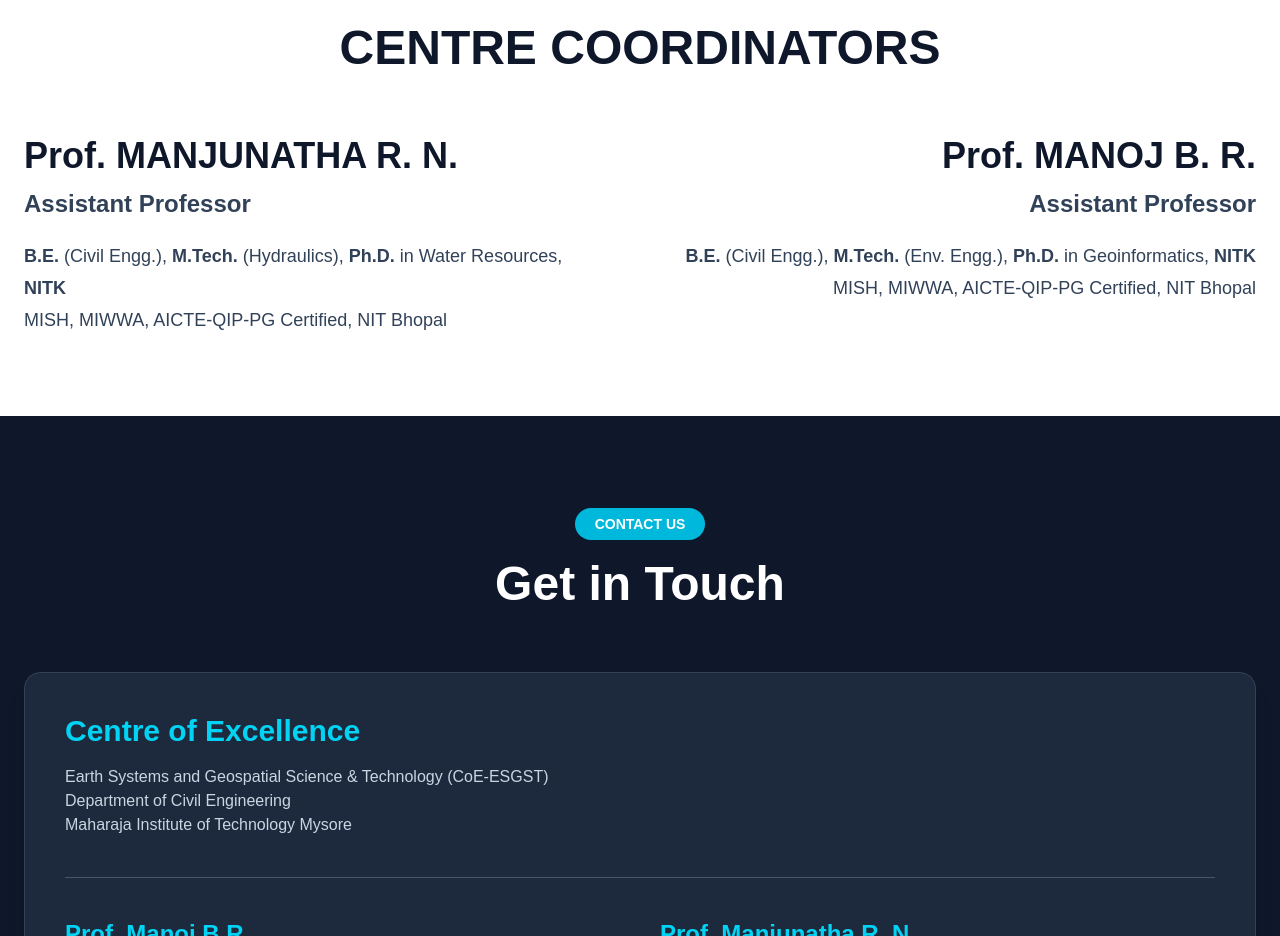
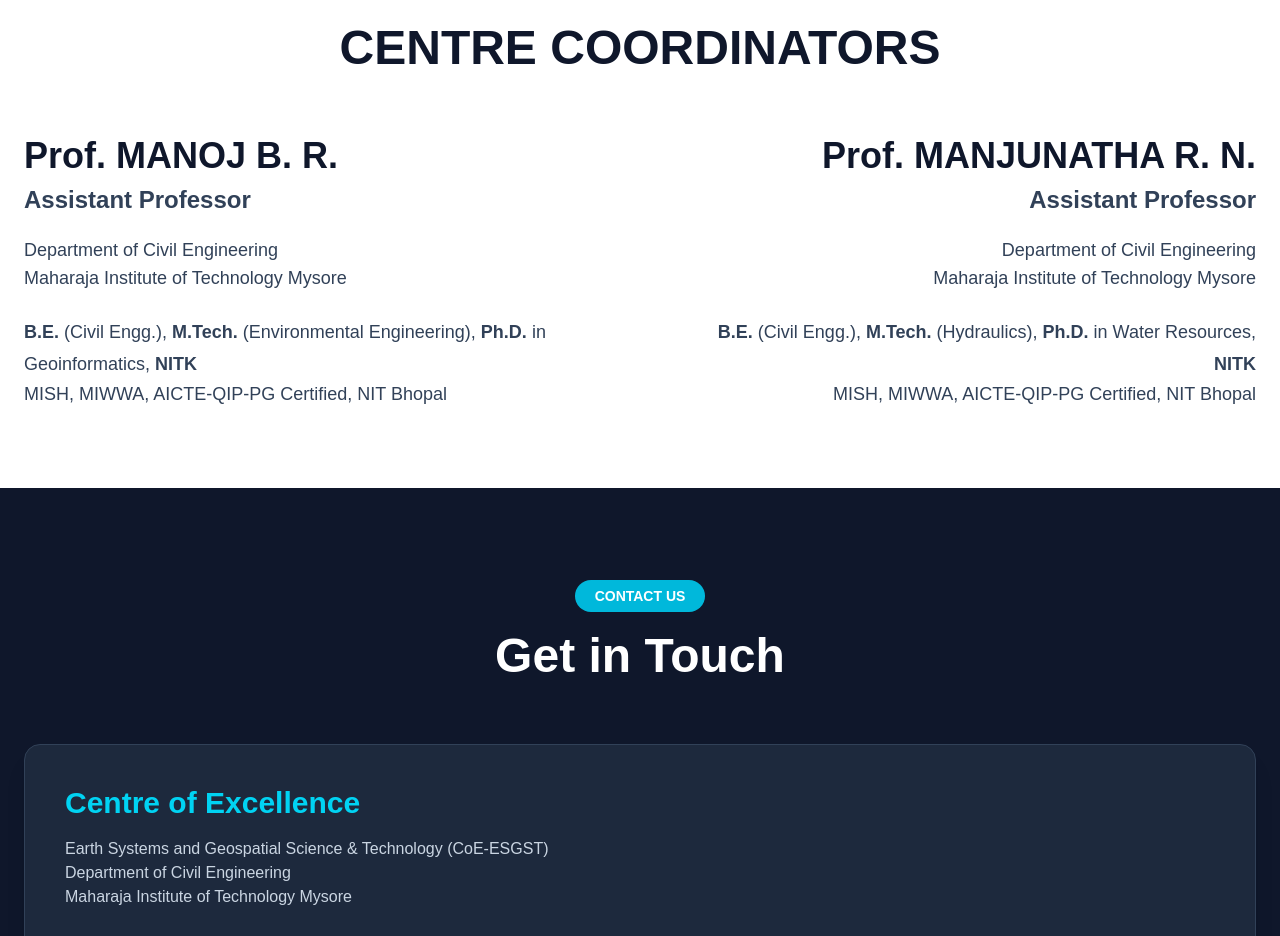
Before and after one commit to coe-esgst-mitm/coe-website, a Next.js app: page / in a window 1280 px wide. Shown: the part 2740-3676 px from the top of the page. Built offline with nearby package versions, Linux system fonts and the light colour scheme.

Commit message:
Describe the update

```diff
--- a/components/CentreCoordinators.tsx
+++ b/components/CentreCoordinators.tsx
@@ -10,56 +10,68 @@
 
         <div className="grid md:grid-cols-2 gap-20">
 
-          {/* Left Coordinator */}
+          {/* Left */}
 
           <div className="text-left">
+
+            <h3 className="text-4xl font-bold text-slate-900">
+              Prof. MANOJ B. R.
+            </h3>
+
+            <h4 className="text-2xl font-semibold mt-2 text-slate-700">
+              Assistant Professor
+            </h4>
+
+            <p className="mt-5 text-lg text-slate-700">
+              Department of Civil Engineering
+            </p>
+
+            <p className="text-lg text-slate-700">
+              Maharaja Institute of Technology Mysore
+            </p>
+
+            <p className="mt-6 text-lg text-slate-700 leading-8">
+              <strong>B.E.</strong> (Civil Engg.),
+              <strong> M.Tech.</strong> (Environmental Engineering),
+              <strong> Ph.D.</strong> in Geoinformatics,
+              <strong> NITK</strong>
+            </p>
+
+            <p className="text-lg text-slate-700">
+              MISH, MIWWA, AICTE-QIP-PG Certified, NIT Bhopal
+            </p>
+
+          </div>
+
+          {/* Right */}
+
+          <div className="text-right">
 
             <h3 className="text-4xl font-bold text-slate-900">
               Prof. MANJUNATHA R. N.
             </h3>
 
-            <h4 className="text-2xl font-semibold mt-3 text-slate-700">
+            <h4 className="text-2xl font-semibold mt-2 text-slate-700">
               Assistant Professor
             </h4>
 
-            <p className="mt-5 text-lg text-slate-700 leading-8">
+            <p className="mt-5 text-lg text-slate-700">
+              Department of Civil Engineering
+            </p>
+
+            <p className="text-lg text-slate-700">
+              Maharaja Institute of Technology Mysore
+            </p>
+
+            <p className="mt-6 text-lg text-slate-700 leading-8">
               <strong>B.E.</strong> (Civil Engg.),
               <strong> M.Tech.</strong> (Hydraulics),
               <strong> Ph.D.</strong> in Water Resources,
               <strong> NITK</strong>
             </p>
 
-            <p className="text-lg text-slate-700 leading-8">
-              MISH, MIWWA,
-              AICTE-QIP-PG Certified,
-              NIT Bhopal
-            </p>
-
-          </div>
-
-          {/* Right Coordinator */}
-
-          <div className="text-right">
-
-            <h3 className="text-4xl font-bold text-slate-900">
-              Prof. MANOJ B. R.
-            </h3>
-
-            <h4 className="text-2xl font-semibold mt-3 text-slate-700">
-              Assistant Professor
-            </h4>
-
-            <p className="mt-5 text-lg text-slate-700 leading-8">
-              <strong>B.E.</strong> (Civil Engg.),
-              <strong> M.Tech.</strong> (Env. Engg.),
-              <strong> Ph.D.</strong> in Geoinformatics,
-              <strong> NITK</strong>
-            </p>
-
-            <p className="text-lg text-slate-700 leading-8">
-              MISH, MIWWA,
-              AICTE-QIP-PG Certified,
-              NIT Bhopal
+            <p className="text-lg text-slate-700">
+              MISH, MIWWA, AICTE-QIP-PG Certified, NIT Bhopal
             </p>
 
           </div>
```
